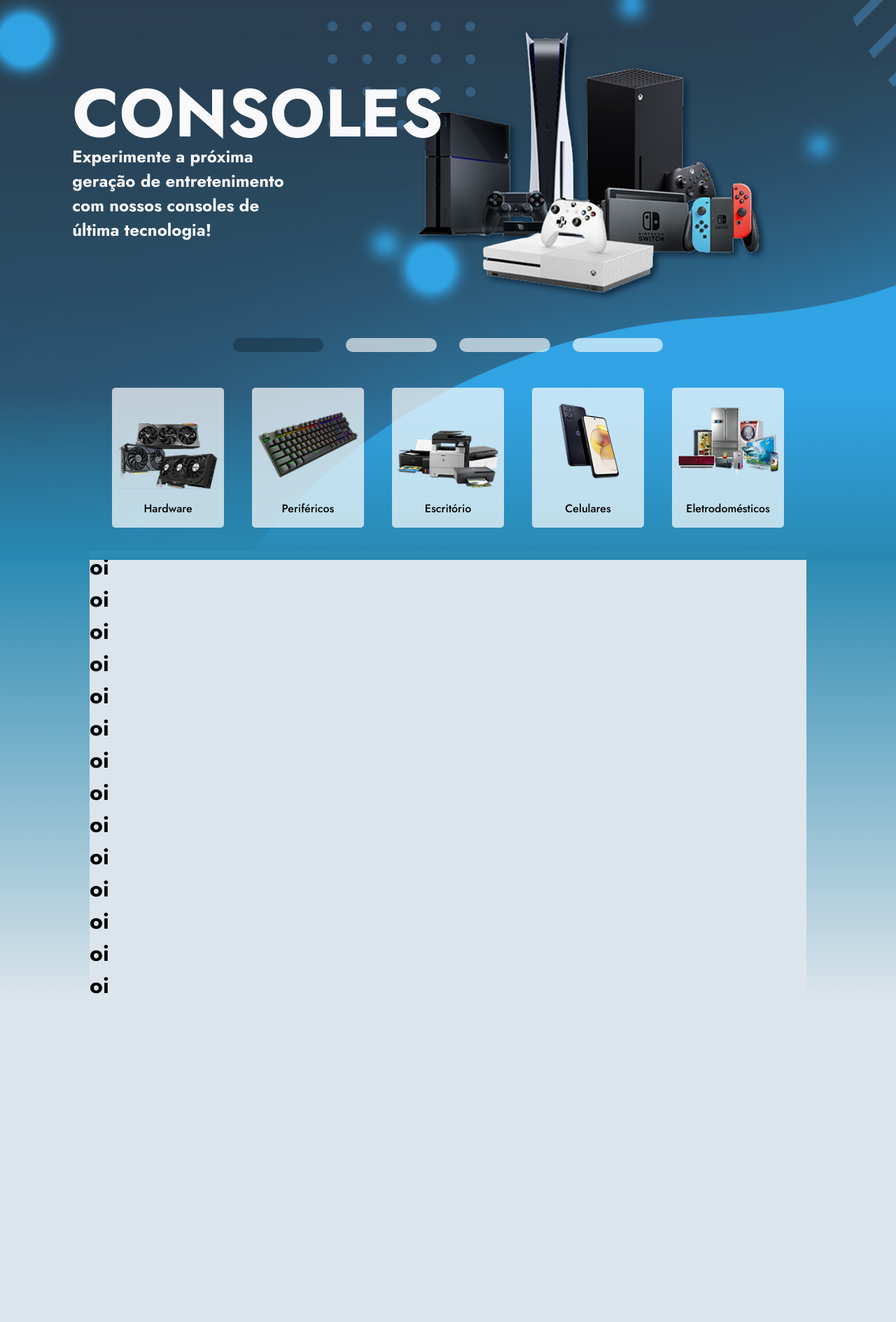
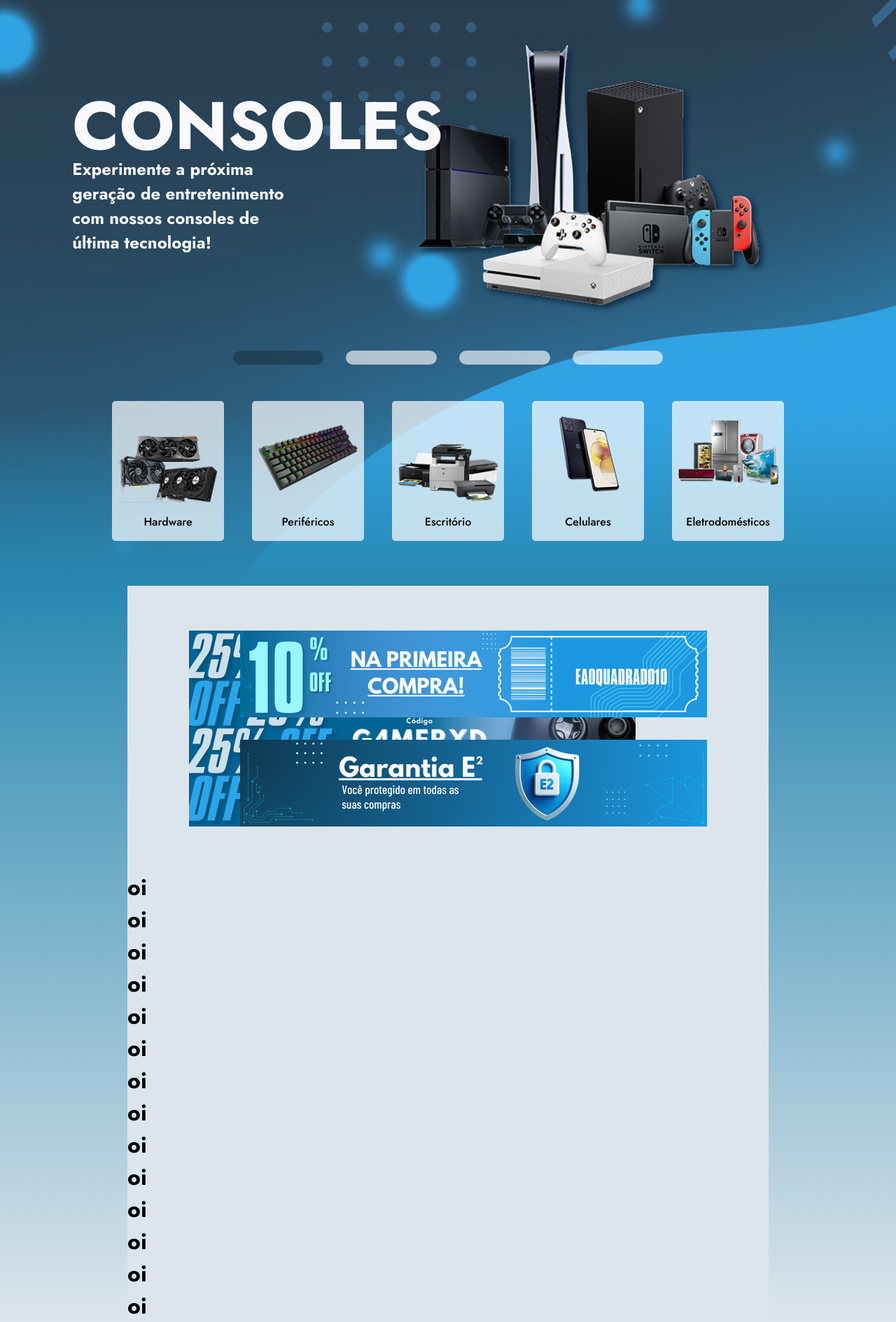
Before and after one commit to SenacINA/INA, a PHP site: page / in a window 1280 px wide; the page is wider, and only the part inside the window is pictured. Shown: the part 67-1956 px from the top of that part at 70% size. Before the commit the page ends 1487 px from the top of that part, so only its background shows below. Run offline with PHP 8.4, Linux system fonts and the light colour scheme.

Commit message:
add ad grid - index 70%

```diff
--- a/css/index.css
+++ b/css/index.css
@@ -117,7 +117,7 @@ body {
     flex-direction: column;
     position: relative;
     width: 100%;
-    height: 100vh;
+    min-height: 100vh;
     align-items: center;
 }
 
@@ -275,6 +275,7 @@ body {
 }
 
 .bg_container {
+    padding: 0 182px;
     height: 100%;
     width: 100%;
     background: linear-gradient(to bottom, #2888B1, #DCE5EB);
@@ -282,10 +283,33 @@ body {
     display: flex;
     flex-direction: column;
     align-items: center;
-    transform: translateY(-2%);
 }
 
 .content_container {
-    width: 80%;
     background-color: #DCE5EB;
 }
+
+.ad_grid {
+    max-height: 280px;
+    display: grid;
+    grid-template-columns: repeat(3, 1fr);
+    grid-template-rows: repeat(2, 1fr);
+    margin: 64px 88px;
+}
+
+.big_ad {
+    grid-column: span 2 / span 2;
+    grid-row: span 2 / span 2;
+    img {
+        height: 100%;
+    }
+}
+
+.mid_ad {
+    display: flex;
+    grid-row: span 2 / span 2;
+    grid-column-start: 3;
+    height: 100%;
+    flex-direction: column;
+    justify-content: space-between;
+}
--- a/index.php
+++ b/index.php
@@ -85,6 +85,15 @@
     </div>
     <div class='bg_container'>
         <div class='content_container'>
+            <div class='ad_grid'>
+                <div class='big_ad'>
+                    <img src="./image/index/BannerCupom25.jpg" alt="">
+                </div>
+                <div class='mid_ad'>
+                    <img src="./image/index/BannerCupom10.jpg" alt="">
+                    <img src="./image/index/BannerGarantia.jpg" alt="">
+                </div>
+            </div>
             <h1>oi</h1>
             <h1>oi</h1>
             <h1>oi</h1>
```
Also changed, not shown: image/index/BannerCupom10.jpg (added), image/index/BannerCupom25.jpg (added), image/index/BannerGarantia.jpg (added).
